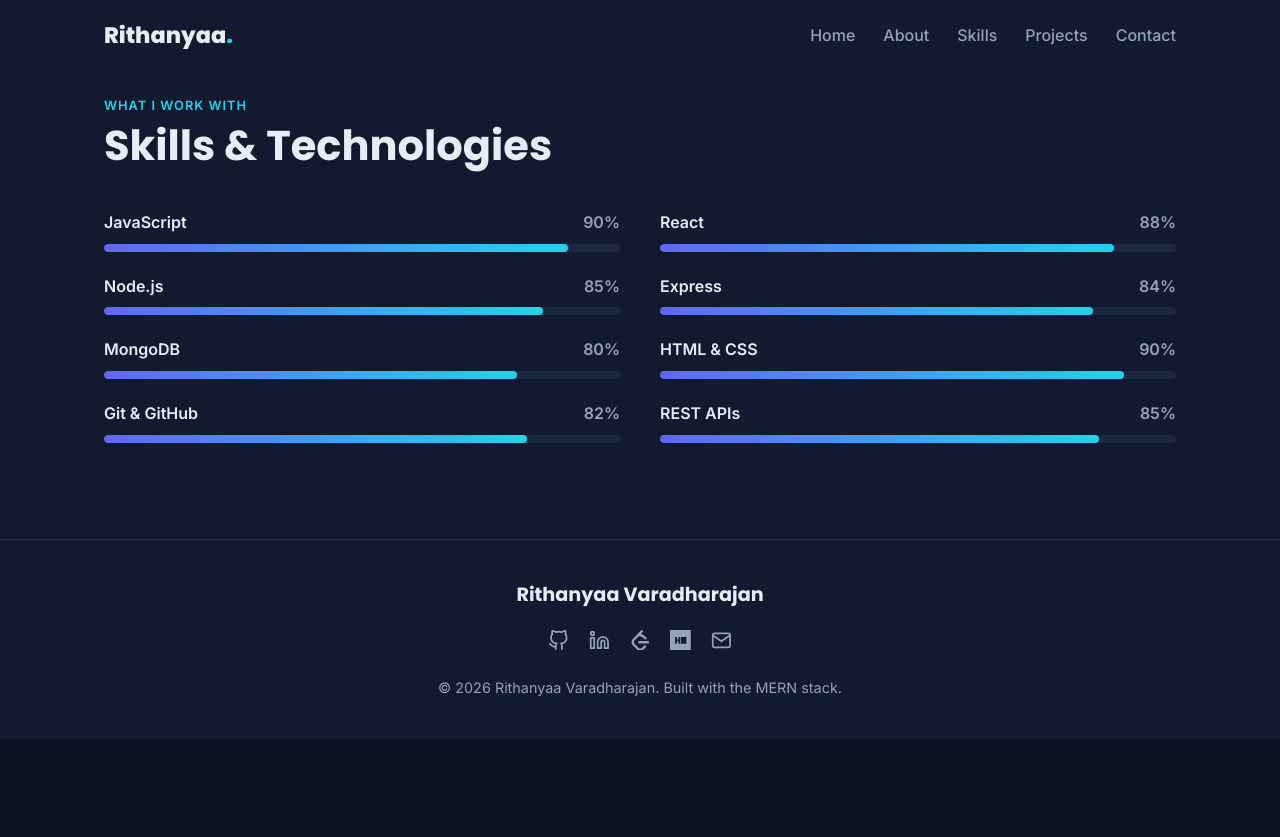
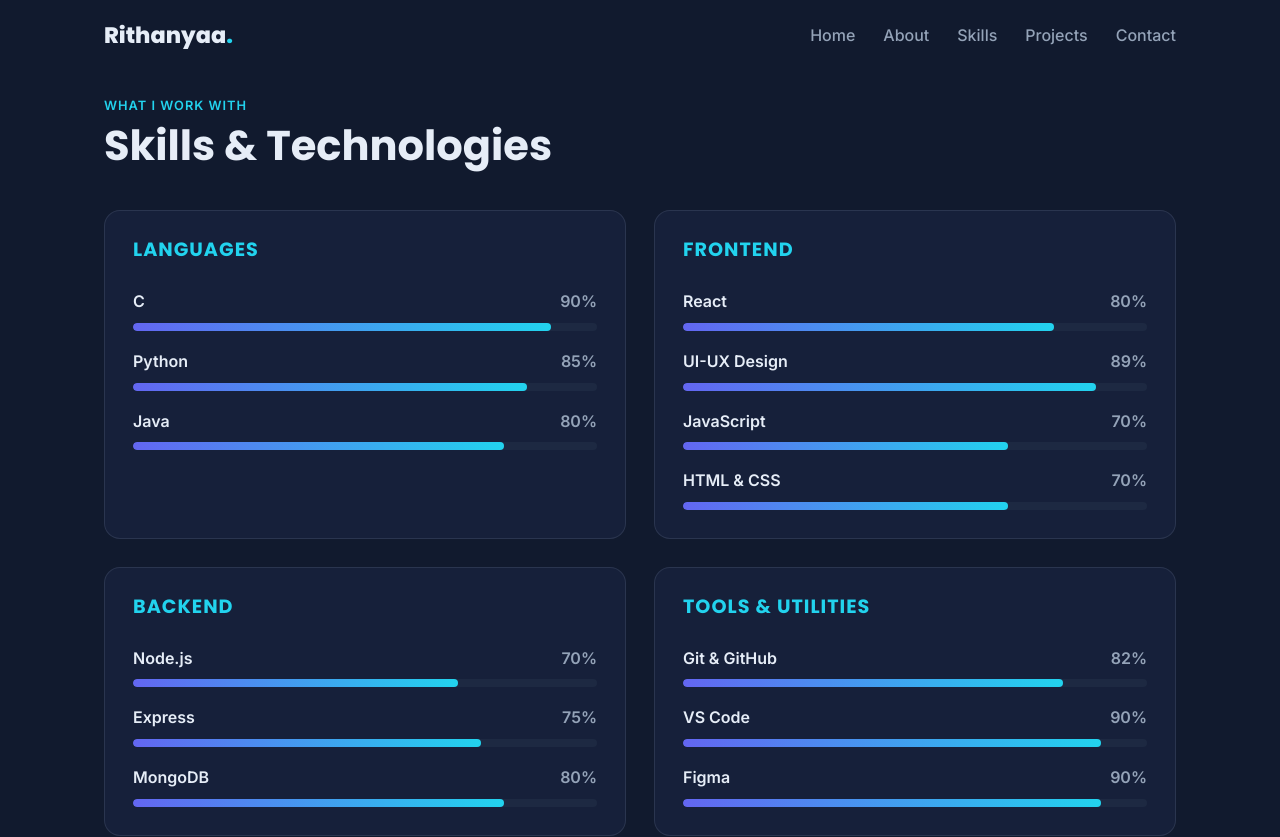
Before and after one commit to RITHU-27/My_Portfolio, a React (Vite) app in the folder frontend/: page /skills in a window 1280 px wide. Shown: the top 837 px of the page. Before the commit the page ends 800 px from the top, so only its background shows below. Built offline with nearby package versions, Linux system fonts and the light colour scheme; no server answers.

Commit message:
skill-up

```diff
--- a/frontend/src/components/Skills.jsx
+++ b/frontend/src/components/Skills.jsx
@@ -2,6 +2,13 @@ import { motion } from "framer-motion";
 import { skills } from "../data/portfolio.js";
 
 export default function Skills() {
+  const skillCategories = [
+    { key: "languages", label: "Languages" },
+    { key: "frontend", label: "Frontend" },
+    { key: "backend", label: "Backend" },
+    { key: "tools", label: "Tools & Utilities" },
+  ];
+
   return (
     <section className="section section--alt">
       <div className="container">
@@ -15,8 +22,12 @@ export default function Skills() {
           <h2 className="section__title">Skills &amp; Technologies</h2>
         </motion.div>
 
+        <div className="skills__container">
+          {skillCategories.map((category) => (
+            <div key={category.key} className="skills__category">
+              <h3 className="skills__category-title">{category.label}</h3>
               <div className="skills__grid">
-          {skills.map((skill, i) => (
+                {skills[category.key].map((skill, i) => (
                   <motion.div
                     className="skill"
                     key={skill.name}
@@ -42,6 +53,9 @@ export default function Skills() {
                 ))}
               </div>
             </div>
+          ))}
+        </div>
+      </div>
     </section>
   );
 }
--- a/frontend/src/data/portfolio.js
+++ b/frontend/src/data/portfolio.js
@@ -24,16 +24,29 @@ export const socials = {
   email: "mailto:27rithu10@gmail.com",
 };
 
-export const skills = [
-  { name: "JavaScript", level: 90 },
-  { name: "React", level: 88 },
-  { name: "Node.js", level: 85 },
-  { name: "Express", level: 84 },
-  { name: "MongoDB", level: 80 },
-  { name: "HTML & CSS", level: 90 },
-  { name: "Git & GitHub", level: 82 },
-  { name: "REST APIs", level: 85 },
-];
+export const skills = {
+  languages: [
+    { name: "C", level: 90 },
+    { name: "Python", level: 85 },
+    { name: "Java", level: 80 },
+  ],
+  frontend: [
+    { name: "React", level: 80 },
+    { name: "UI-UX Design", level: 89 },
+    { name: "JavaScript", level: 70 },
+    { name: "HTML & CSS", level: 70 },
+  ],
+  backend: [
+    { name: "Node.js", level: 70 },
+    { name: "Express", level: 75 },
+    { name: "MongoDB", level: 80 },
+  ],
+  tools: [
+    { name: "Git & GitHub", level: 82 },
+    { name: "VS Code", level: 90 },
+    { name: "Figma", level: 90 },
+  ],
+};
 
 export const experience = [
   {
--- a/frontend/src/index.css
+++ b/frontend/src/index.css
@@ -403,10 +403,42 @@ h3 {
 }
 
 /* Skills */
+.skills__container {
+  margin-top: 40px;
+  display: grid;
+  grid-template-columns: repeat(auto-fit, minmax(350px, 1fr));
+  gap: 28px;
+}
+
+.skills__category {
+  display: flex;
+  flex-direction: column;
+  gap: 20px;
+  background: var(--surface);
+  border: 1px solid var(--border);
+  padding: 28px;
+  border-radius: 16px;
+  transition: transform 0.2s ease, border-color 0.2s ease;
+}
+
+.skills__category:hover {
+  border-color: var(--primary);
+  transform: translateY(-4px);
+}
+
+.skills__category-title {
+  font-size: 1.2rem;
+  font-weight: 700;
+  color: var(--primary-2);
+  text-transform: uppercase;
+  letter-spacing: 1px;
+  margin-bottom: 8px;
+}
+
 .skills__grid {
   display: grid;
-  grid-template-columns: repeat(2, 1fr);
-  gap: 22px 40px;
+  grid-template-columns: 1fr;
+  gap: 18px 40px;
 }
 
 .skill__head {
```
Lines whose indentation alone changed are shown as unchanged.
